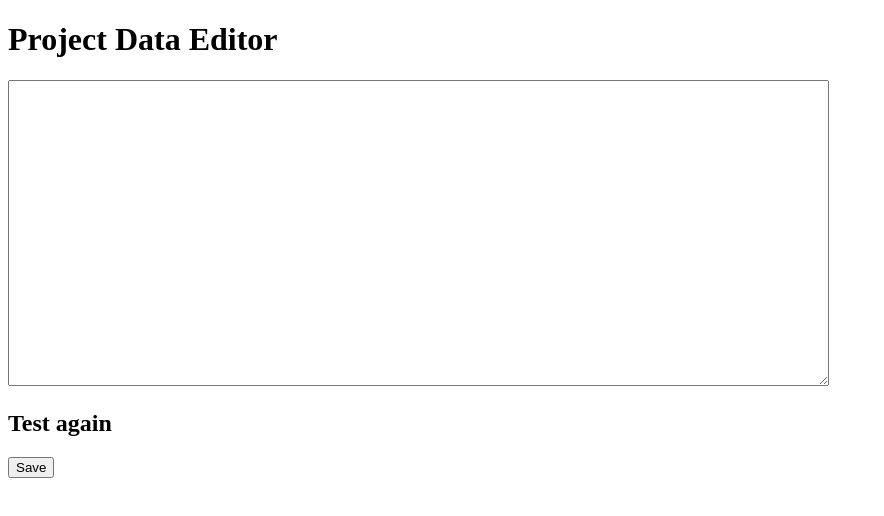
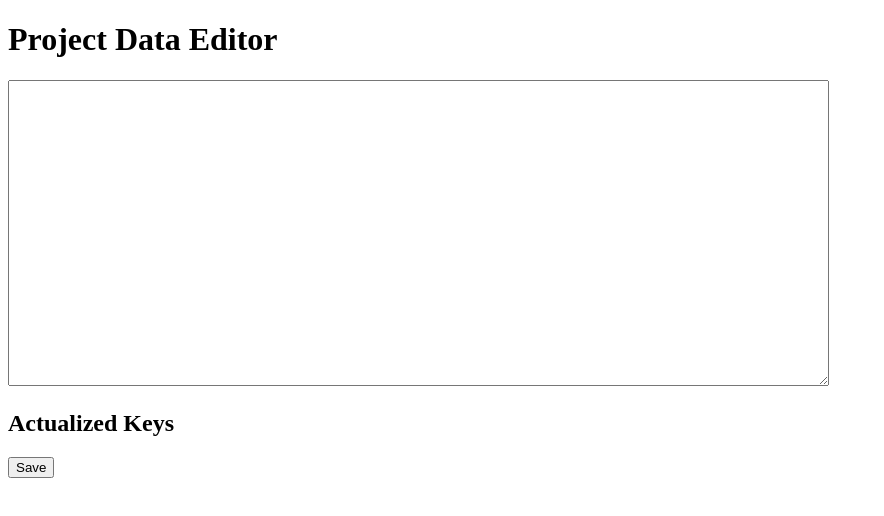
Before and after one commit to timebuffer/dev-inf, a website: page public/index.html in a window 1280 px wide. Shown: the whole page, without its empty margins (0-884 px from the left). Drawn offline with Linux system fonts and the light colour scheme; no server answers.

Commit message:
Aktualized Keys

```diff
--- a/public/index.html
+++ b/public/index.html
@@ -26,7 +26,7 @@
 <body>
     <h1>Project Data Editor</h1>
     <textarea id="data" rows="20" cols="100"></textarea><br>
-    <h2>Test again</h2>
+    <h2>Actualized Keys</h2>
     <button onclick="saveData()">Save</button>
 </body>
 </html>
```
